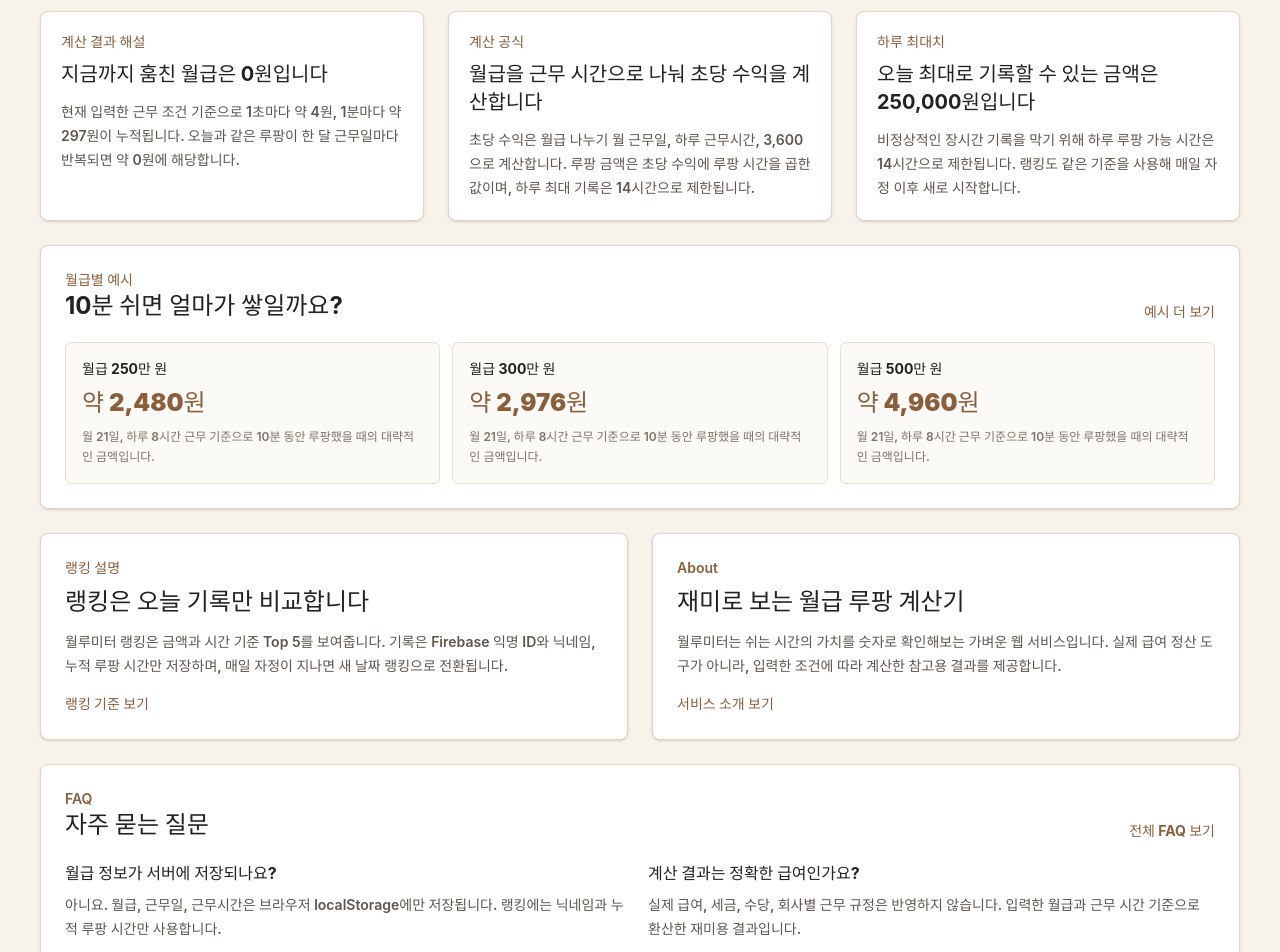
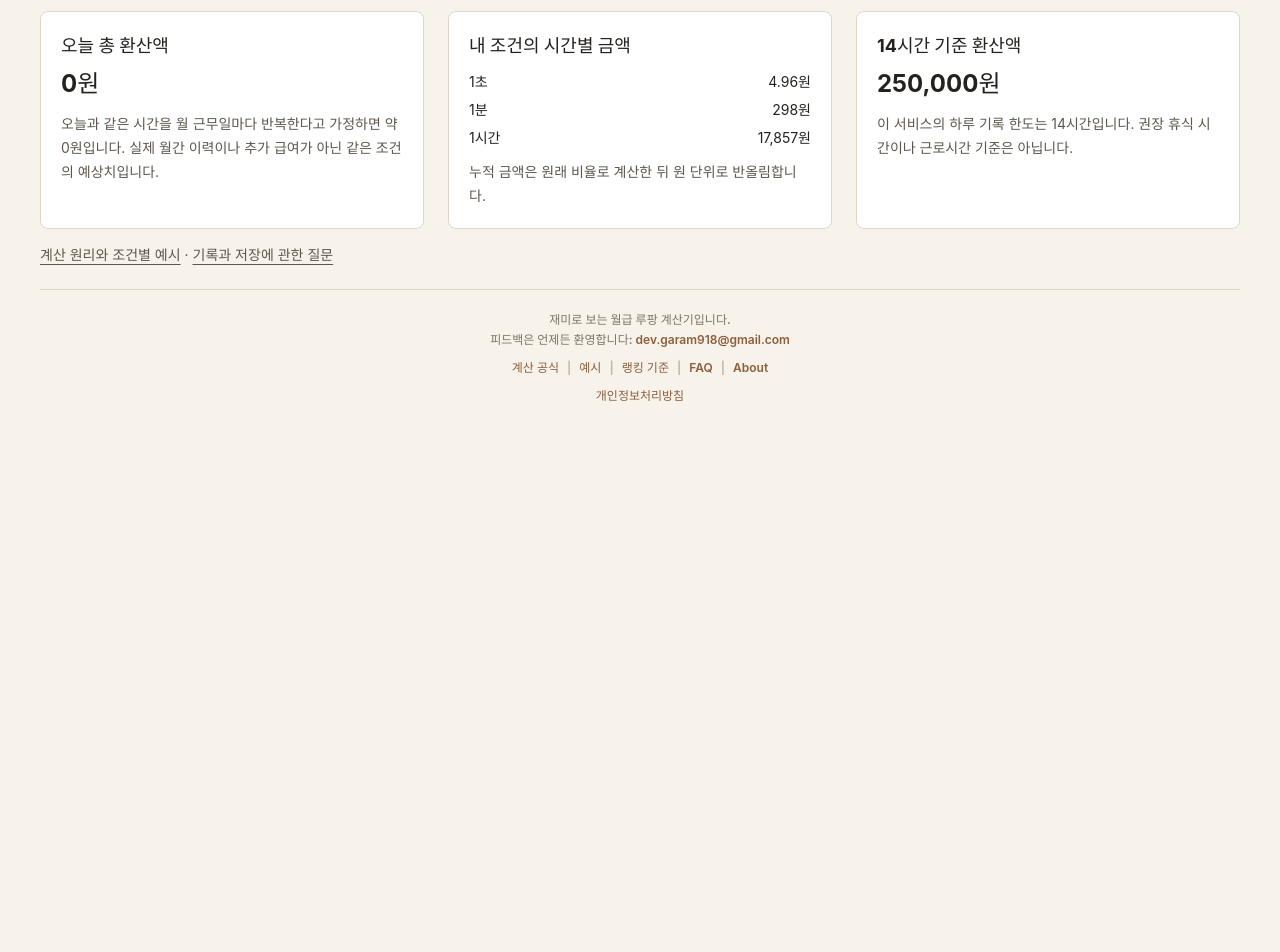
Before and after one commit to garam918/Slacker, a React (Vite) app: page / in a window 1280 px wide. Shown: the part 920-1872 px from the top of the page. After the commit the page ends 1370 px from the top, so only its background shows below. Built offline with nearby package versions, Linux system fonts and the light colour scheme; no server answers; the database is empty.

Commit message:
refactor: 계산 결과 해설을 실제 값 중심으로 정리

```diff
--- a/src/ContentSections.tsx
+++ b/src/ContentSections.tsx
@@ -7,171 +7,43 @@ type ContentSectionsProps = {
 }
 
 const numberFormatter = new Intl.NumberFormat('ko-KR')
-
-const exampleAmounts = [
-  { salary: 2500000, amount: 2480, label: '월급 250만 원' },
-  { salary: 3000000, amount: 2976, label: '월급 300만 원' },
-  { salary: 5000000, amount: 4960, label: '월급 500만 원' },
-]
-
 function formatWon(amount: number) {
-  return `${numberFormatter.format(Math.floor(amount))}원`
+  return `${numberFormatter.format(Math.round(amount))}원`
 }
 
 function ContentSections({
-  dailyLimitAmount,
-  earnedAmount,
-  minutelyRate,
-  repeatedMonthlyAmount,
-  secondlyRate,
+  dailyLimitAmount, earnedAmount, minutelyRate, repeatedMonthlyAmount, secondlyRate,
 }: ContentSectionsProps) {
   return (
-    <>
-      <section className="lg:col-span-3">
-        <div className="grid gap-6 lg:grid-cols-3">
-          <article className="rounded-lg border border-[#ded5c8] bg-white p-5 shadow-sm">
-            <p className="text-sm font-semibold text-[#8b5e3c]">
-              계산 결과 해설
-            </p>
-            <h2 className="mt-2 text-xl font-bold">
-              지금까지 훔친 월급은 {formatWon(earnedAmount)}입니다
-            </h2>
-            <p className="mt-3 text-sm font-semibold leading-6 text-[#5e564e]">
-              현재 입력한 근무 조건 기준으로 1초마다 약{' '}
-              {formatWon(secondlyRate)}, 1분마다 약 {formatWon(minutelyRate)}이
-              누적됩니다. 오늘과 같은 루팡이 한 달 근무일마다 반복되면 약{' '}
-              {formatWon(repeatedMonthlyAmount)}에 해당합니다.
-            </p>
-          </article>
-
-          <article className="rounded-lg border border-[#ded5c8] bg-white p-5 shadow-sm">
-            <p className="text-sm font-semibold text-[#8b5e3c]">계산 공식</p>
-            <h2 className="mt-2 text-xl font-bold">
-              월급을 근무 시간으로 나눠 초당 수익을 계산합니다
-            </h2>
-            <p className="mt-3 text-sm font-semibold leading-6 text-[#5e564e]">
-              초당 수익은 월급 나누기 월 근무일, 하루 근무시간, 3,600으로
-              계산합니다. 루팡 금액은 초당 수익에 루팡 시간을 곱한 값이며,
-              하루 최대 기록은 14시간으로 제한됩니다.
-            </p>
-          </article>
-
-          <article className="rounded-lg border border-[#ded5c8] bg-white p-5 shadow-sm">
-            <p className="text-sm font-semibold text-[#8b5e3c]">하루 최대치</p>
-            <h2 className="mt-2 text-xl font-bold">
-              오늘 최대로 기록할 수 있는 금액은 {formatWon(dailyLimitAmount)}입니다
-            </h2>
-            <p className="mt-3 text-sm font-semibold leading-6 text-[#5e564e]">
-              비정상적인 장시간 기록을 막기 위해 하루 루팡 가능 시간은
-              14시간으로 제한됩니다. 랭킹도 같은 기준을 사용해 매일 자정 이후
-              새로 시작합니다.
-            </p>
-          </article>
-        </div>
-      </section>
-
-      <section className="rounded-lg border border-[#ded5c8] bg-white p-5 shadow-sm lg:col-span-3 sm:p-6">
-        <div className="flex flex-col gap-2 sm:flex-row sm:items-end sm:justify-between">
-          <div>
-            <p className="text-sm font-semibold text-[#8b5e3c]">월급별 예시</p>
-            <h2 className="text-2xl font-bold">10분 쉬면 얼마가 쌓일까요?</h2>
-          </div>
-          <a
-            className="text-sm font-bold text-[#8b5e3c] underline-offset-2 hover:underline"
-            href="/examples.html"
-          >
-            예시 더 보기
-          </a>
-        </div>
-        <div className="mt-5 grid gap-3 md:grid-cols-3">
-          {exampleAmounts.map((example) => (
-            <div
-              className="rounded-md border border-[#eadfce] bg-[#fbfaf7] p-4"
-              key={example.salary}
-            >
-              <p className="text-sm font-bold text-[#24221f]">{example.label}</p>
-              <p className="mt-2 text-2xl font-black text-[#8b5e3c]">
-                약 {formatWon(example.amount)}
-              </p>
-              <p className="mt-2 text-xs font-semibold leading-5 text-[#7d746a]">
-                월 21일, 하루 8시간 근무 기준으로 10분 동안 루팡했을 때의
-                대략적인 금액입니다.
-              </p>
-            </div>
-          ))}
-        </div>
-      </section>
-
-      <section className="grid gap-6 lg:col-span-3 lg:grid-cols-2">
-        <article className="rounded-lg border border-[#ded5c8] bg-white p-5 shadow-sm sm:p-6">
-          <p className="text-sm font-semibold text-[#8b5e3c]">랭킹 설명</p>
-          <h2 className="mt-2 text-2xl font-bold">
-            랭킹은 오늘 기록만 비교합니다
-          </h2>
-          <p className="mt-3 text-sm font-semibold leading-6 text-[#5e564e]">
-            월루미터 랭킹은 금액과 시간 기준 Top 5를 보여줍니다. 기록은 Firebase
-            익명 ID와 닉네임, 누적 루팡 시간만 저장하며, 매일 자정이 지나면 새
-            날짜 랭킹으로 전환됩니다.
+    <section className="content-sections order-4 min-w-0 lg:col-span-3" aria-label="내 계산 결과 해설">
+      <div className="grid gap-6 lg:grid-cols-3">
+        <article className="min-w-0 rounded-lg border border-[#ded5c8] bg-white p-5">
+          <h2 className="text-lg font-bold">오늘 총 환산액</h2>
+          <p className="mt-2 text-2xl font-bold">{formatWon(earnedAmount)}</p>
+          <p className="mt-3 text-sm leading-6 text-[#5e564e]">
+            오늘과 같은 시간을 월 근무일마다 반복한다고 가정하면 약 {formatWon(repeatedMonthlyAmount)}입니다.
+            실제 월간 이력이나 추가 급여가 아닌 같은 조건의 예상치입니다.
           </p>
-          <a
-            className="mt-4 inline-block text-sm font-bold text-[#8b5e3c] underline-offset-2 hover:underline"
-            href="/ranking.html"
-          >
-            랭킹 기준 보기
-          </a>
         </article>
-
-        <article className="rounded-lg border border-[#ded5c8] bg-white p-5 shadow-sm sm:p-6">
-          <p className="text-sm font-semibold text-[#8b5e3c]">About</p>
-          <h2 className="mt-2 text-2xl font-bold">
-            재미로 보는 월급 루팡 계산기
-          </h2>
-          <p className="mt-3 text-sm font-semibold leading-6 text-[#5e564e]">
-            월루미터는 쉬는 시간의 가치를 숫자로 확인해보는 가벼운 웹
-            서비스입니다. 실제 급여 정산 도구가 아니라, 입력한 조건에 따라
-            계산한 참고용 결과를 제공합니다.
+        <article className="min-w-0 rounded-lg border border-[#ded5c8] bg-white p-5">
+          <h2 className="text-lg font-bold">내 조건의 시간별 금액</h2>
+          <dl className="mt-3 grid grid-cols-2 gap-y-2 text-sm">
+            <dt>1초</dt><dd className="text-right">{secondlyRate.toLocaleString('ko-KR', { maximumFractionDigits: 2 })}원</dd>
+            <dt>1분</dt><dd className="text-right">{formatWon(minutelyRate)}</dd>
+            <dt>1시간</dt><dd className="text-right">{formatWon(minutelyRate * 60)}</dd>
+          </dl>
+          <p className="mt-3 text-sm leading-6 text-[#5e564e]">누적 금액은 원래 비율로 계산한 뒤 원 단위로 반올림합니다.</p>
+        </article>
+        <article className="min-w-0 rounded-lg border border-[#ded5c8] bg-white p-5">
+          <h2 className="text-lg font-bold">14시간 기준 환산액</h2>
+          <p className="mt-2 text-2xl font-bold">{formatWon(dailyLimitAmount)}</p>
+          <p className="mt-3 text-sm leading-6 text-[#5e564e]">
+            이 서비스의 하루 기록 한도는 14시간입니다. 권장 휴식 시간이나 근로시간 기준은 아닙니다.
           </p>
-          <a
-            className="mt-4 inline-block text-sm font-bold text-[#8b5e3c] underline-offset-2 hover:underline"
-            href="/about.html"
-          >
-            서비스 소개 보기
-          </a>
         </article>
-      </section>
-
-      <section className="rounded-lg border border-[#ded5c8] bg-white p-5 shadow-sm lg:col-span-3 sm:p-6">
-        <div className="flex flex-col gap-2 sm:flex-row sm:items-end sm:justify-between">
-          <div>
-            <p className="text-sm font-semibold text-[#8b5e3c]">FAQ</p>
-            <h2 className="text-2xl font-bold">자주 묻는 질문</h2>
-          </div>
-          <a
-            className="text-sm font-bold text-[#8b5e3c] underline-offset-2 hover:underline"
-            href="/faq.html"
-          >
-            전체 FAQ 보기
-          </a>
-        </div>
-        <div className="mt-5 grid gap-4 md:grid-cols-2">
-          <div>
-            <h3 className="font-bold">월급 정보가 서버에 저장되나요?</h3>
-            <p className="mt-2 text-sm font-semibold leading-6 text-[#5e564e]">
-              아니요. 월급, 근무일, 근무시간은 브라우저 localStorage에만
-              저장됩니다. 랭킹에는 닉네임과 누적 루팡 시간만 사용합니다.
-            </p>
-          </div>
-          <div>
-            <h3 className="font-bold">계산 결과는 정확한 급여인가요?</h3>
-            <p className="mt-2 text-sm font-semibold leading-6 text-[#5e564e]">
-              실제 급여, 세금, 수당, 회사별 근무 규정은 반영하지 않습니다.
-              입력한 월급과 근무 시간 기준으로 환산한 재미용 결과입니다.
-            </p>
-          </div>
-        </div>
-      </section>
-    </>
+      </div>
+      <p className="mt-4 text-sm text-[#5e564e]"><a className="underline underline-offset-4" href="#learn-heading">계산 원리와 조건별 예시</a> · <a className="underline underline-offset-4" href="/faq.html">기록과 저장에 관한 질문</a></p>
+    </section>
   )
 }
-
 export default ContentSections
```
